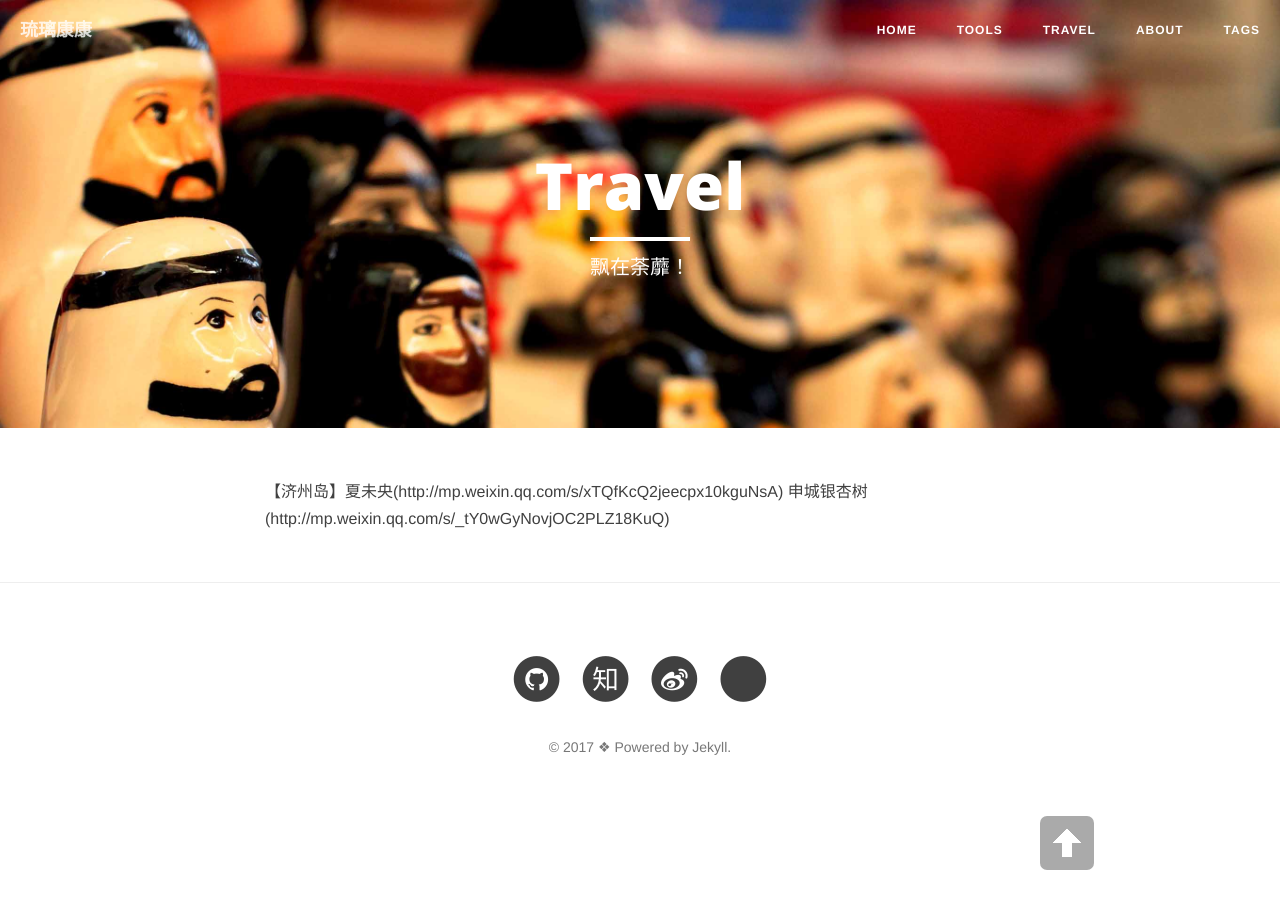
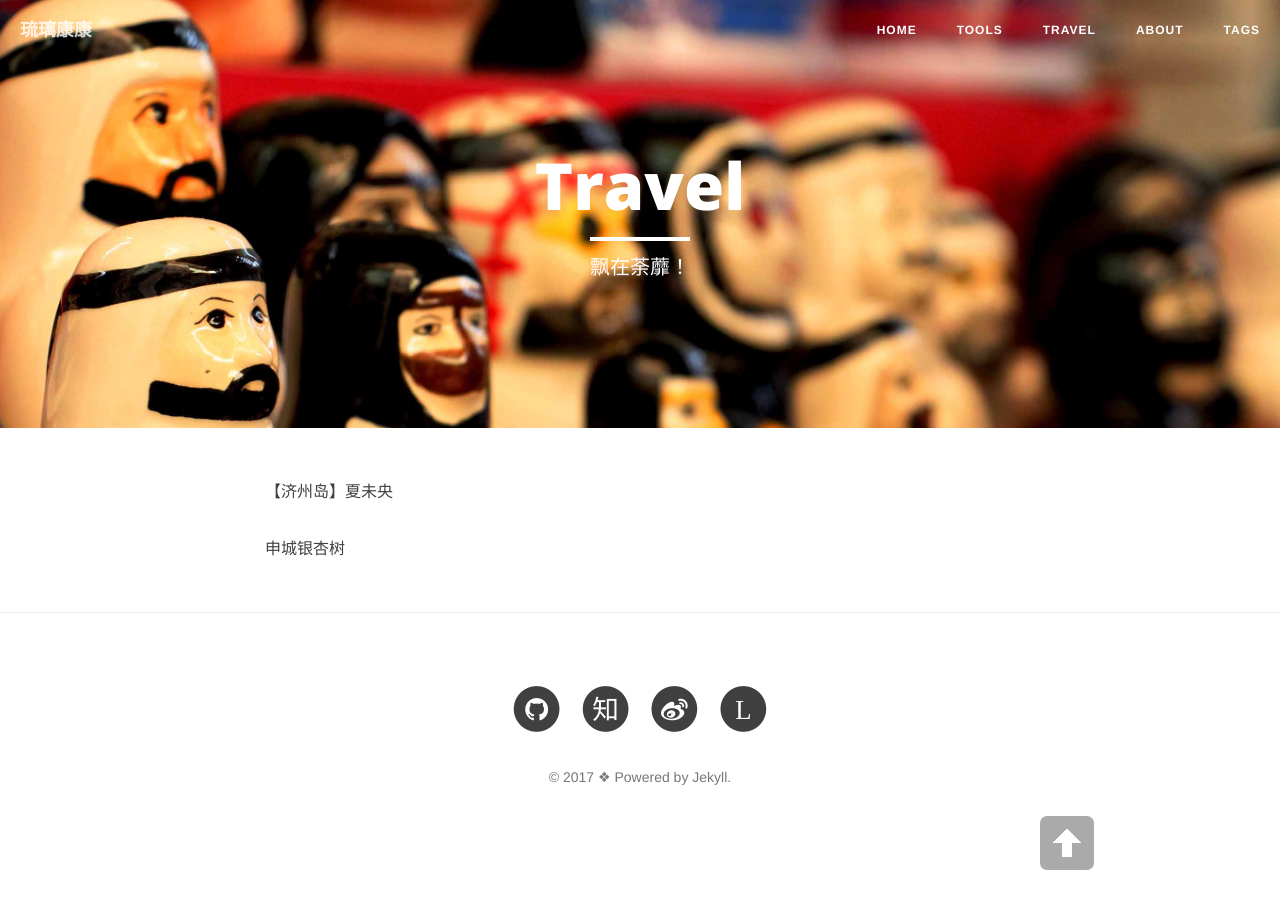
Before and after one commit to MinpuKang/minpukang.github.io, a Jekyll site: the page built from Travel.md, in a window 1280 px wide. Built offline with Jekyll 4.4.1, drawn with Linux system fonts in a browser that asks for light colours; nearby versions of some CDN libraries.

Commit message:
Update the images

```diff
--- a/Travel.md
+++ b/Travel.md
@@ -5,5 +5,6 @@
 header-img: "img/travel.jpg"
 ---
 
-【济州岛】夏未央(http://mp.weixin.qq.com/s/xTQfKcQ2jeecpx10kguNsA)
-申城银杏树(http://mp.weixin.qq.com/s/_tY0wGyNovjOC2PLZ18KuQ)
+[【济州岛】夏未央](http://mp.weixin.qq.com/s/xTQfKcQ2jeecpx10kguNsA)
+
+[申城银杏树](http://mp.weixin.qq.com/s/_tY0wGyNovjOC2PLZ18KuQ)
--- a/_config.yml
+++ b/_config.yml
@@ -2,7 +2,7 @@
 title: 琉璃康康
 header-img: "img/home.jpg"
 tagline: "cn"
-description: "琉璃苣的花语是勇气"
+description: "琉璃苣的花语是勇气|琉璃康康"
 baseurl: ""
 url: ""
 
--- a/_includes/footer.html
+++ b/_includes/footer.html
@@ -91,7 +91,7 @@
                         <a target="_blank" href="http://{{ site.loft_username }}.lofter.com/">
                             <span class="fa-stack fa-lg">
                                 <i class="fa fa-circle fa-stack-2x"></i>
-                                <i class="fa fa-stack-1x fa-inverse"></i>
+                                <i class="fa fa-stack-1x fa-inverse">L</i>
                             </span>
                         </a>
                     </li>
```
Also changed, not shown: img/tags.jpg, img/tool.jpg, 2 other files.
